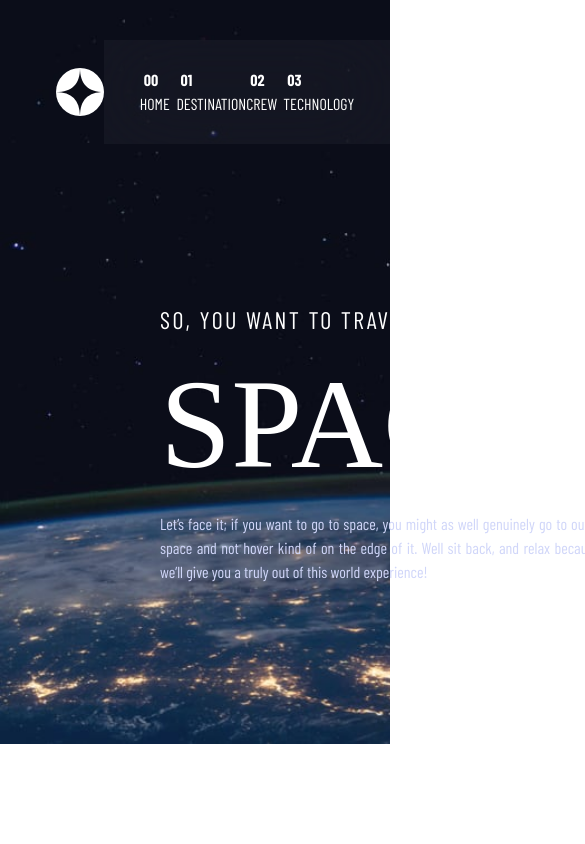
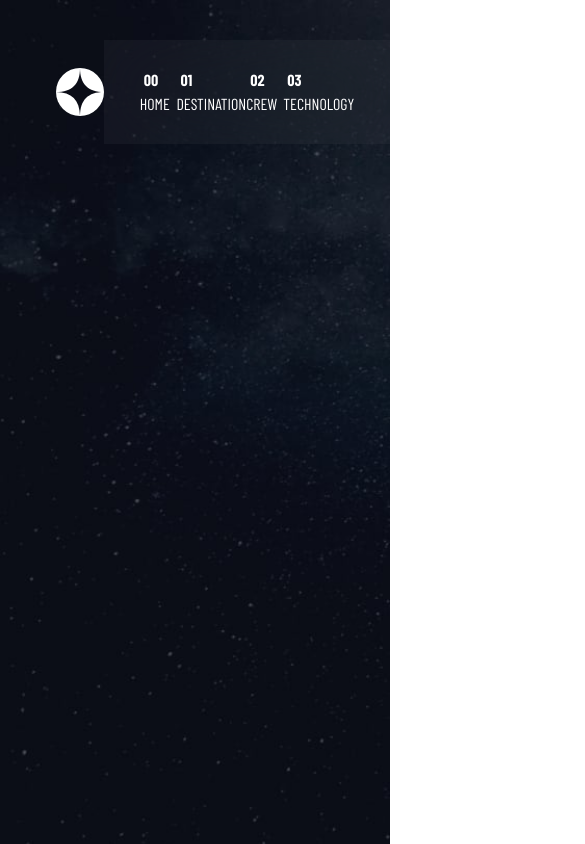
Before and after one commit to Lanr3waju/space-tour, a React (Vite) app: page / in a window 390 px wide. Shown: the top 844 px of the page, 585 px wide, since content can reach past the window. Built offline with nearby package versions, Linux system fonts and the light colour scheme; a web font is replaced by a local one.

Commit message:
Add background image for all routes

```diff
--- a/src/App.jsx
+++ b/src/App.jsx
@@ -1,12 +1,16 @@
-import Home from "./routes/Home"
-import Nav from "./components/Nav"
+// import Home from "./routes/Home";
+import Destination from "./routes/Destination";
+// import Crew from "./routes/Crew";
+// import Technology from "./routes/Technology";
 
 function App() {
   return (
-    <div className="lg:bg-home-desktop md:bg-home-tablet sm:bg-home-mobile bg-home-mobile bg-no-repeat bg-cover text-white">
-      <Nav />
-      <Home />
-    </div>
+    <>
+      {/* <Home /> */}
+      <Destination />
+      {/* <Crew /> */}
+      {/* <Technology /> */}
+    </>
   )
 }
 
--- a/src/routes/Crew.jsx
+++ b/src/routes/Crew.jsx
@@ -0,0 +1,13 @@
+
+import Nav from "../components/Nav"
+
+function Crew() {
+    return (
+        <div className="lg:bg-crew-desktop md:bg-crew-tablet sm:bg-crew-mobile bg-crew-mobile bg-no-repeat min-h-screen bg-cover text-white">
+            <Nav />
+
+        </div>
+    )
+}
+
+export default Crew
--- a/src/routes/Destination.jsx
+++ b/src/routes/Destination.jsx
@@ -0,0 +1,13 @@
+
+import Nav from "../components/Nav"
+
+function Destination() {
+    return (
+        <div className="lg:bg-destination-desktop md:bg-destination-tablet sm:bg-destination-mobile bg-destination-mobile bg-no-repeat min-h-screen bg-cover text-white">
+            <Nav />
+
+        </div>
+    )
+}
+
+export default Destination
--- a/src/routes/Home.jsx
+++ b/src/routes/Home.jsx
@@ -1,6 +1,9 @@
+import Nav from "../components/Nav"
 
 function Home() {
     return (
+        <div className="lg:bg-home-desktop md:bg-home-tablet sm:bg-home-mobile bg-home-mobile bg-no-repeat bg-cover text-white">
+            <Nav />
             <main className="relative flex">
                 <section className="flex flex-col m-40 w-[450px]">
                     <p className="font-barlow text-2xl tracking-widest">SO, YOU WANT TO TRAVEL TO</p>
@@ -48,6 +51,7 @@ function Home() {
                     </button>
                 </section>
             </main>
+        </div>
     )
 }
 
--- a/src/routes/Technology.jsx
+++ b/src/routes/Technology.jsx
@@ -0,0 +1,13 @@
+
+import Nav from "../components/Nav"
+
+function Technology() {
+    return (
+        <div className="lg:bg-technology-desktop md:bg-technology-tablet sm:bg-technology-mobile bg-technology-mobile bg-no-repeat min-h-screen bg-cover text-white">
+            <Nav />
+
+        </div>
+    )
+}
+
+export default Technology
--- a/tailwind.config.cjs
+++ b/tailwind.config.cjs
@@ -6,7 +6,17 @@ module.exports = {
       backgroundImage: {
         'home-desktop': "url(/src/images/home-assets/background-home-desktop.jpg)",
         'home-tablet': "url(/src/images/home-assets/background-home-tablet.jpg)",
-        'home-mobile': "url(/src/images/home-assets/background-home-mobile.jpg)"
+        'home-mobile': "url(/src/images/home-assets/background-home-mobile.jpg)",
+        'destination-desktop': "url(/src/images/destination/background-destination-desktop.jpg)",
+        'destination-tablet': "url(/src/images/destination/background-destination-tablet.jpg)",
+        'destination-mobile': "url(/src/images/destination/background-destination-mobile.jpg)",
+        'crew-desktop': "url(/src/images/crew/background-crew-desktop.jpg)",
+        'crew-tablet': "url(/src/images/crew/background-crew-tablet.jpg)",
+        'crew-mobile': "url(/src/images/crew/background-crew-mobile.jpg)",
+        'technology-desktop': "url(/src/images/technology/background-technology-desktop.jpg)",
+        'technology-tablet': "url(/src/images/technology/background-technology-tablet.jpg)",
+        'technology-mobile': "url(/src/images/technology/background-technology-mobile.jpg)",
+
       },
       fontFamily: {
         'sans': ['ui-sans-serif', 'system-ui'],
```
Lines whose indentation alone changed are shown as unchanged.
